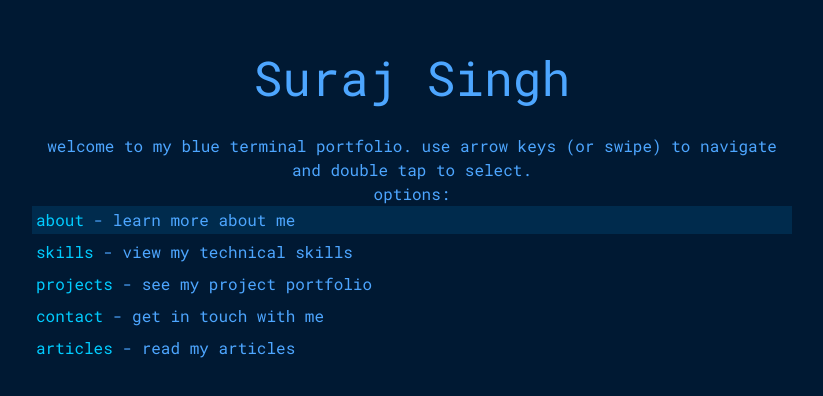
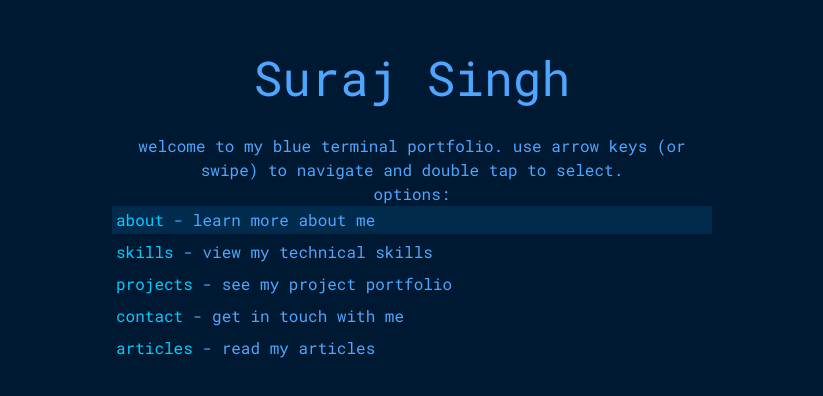
Before and after one commit to surajssc1232/terminalpf, a Next.js app: page / in a window 1280 px wide. Shown: the part 186-582 px from the top of the page, without its empty margins (228-1051 px from the left). Built offline with nearby package versions, Linux system fonts and the light colour scheme.

Commit message:
ajsbdasdshjdfb

```diff
--- a/app/components/BlueTerminal.module.css
+++ b/app/components/BlueTerminal.module.css
@@ -27,18 +27,32 @@
 
 .intro {
   margin-bottom: 20px;
+  display: flex;
+  flex-direction: column;
+  align-items: center;
+  justify-content: center;
+  width: 100%;
+  max-width: 600px;
 }
 
 .output {
   flex-grow: 1;
   overflow-y: auto;
   margin-bottom: 20px;
-  padding-right: 10px;
+  padding: 20px;
+  display: flex;
+  flex-direction: column;
+  align-items: center;
+  justify-content: center;
+  width: 100%;
+  max-width: 600px;
 }
 
 .outputLine {
-  margin-bottom: 8px;
+  margin-bottom: 12px;
   padding: 2px 4px;
+  text-align: center;
+  width: 100%;
 }
 
 .terminal ul {
@@ -46,6 +60,9 @@
   width: 100%;
   padding: 0;
   margin: 0;
+  display: flex;
+  flex-direction: column;
+  align-items: center;
 }
 
 .terminal li {
@@ -70,6 +87,8 @@
   color: #00ccff;
   font-style: italic;
   margin-top: 20px;
+  width: 100%;
+  text-align: center;
 }
 
 @media (min-width: 768px) {
@@ -145,6 +164,8 @@
   border-radius: 6px;
   padding: 8px;
   margin: 6px 0;
+  width: 100%;
+  text-align: center;
 }
 
 .contactLine {
@@ -159,6 +180,8 @@
   transition: all 0.3s ease;
   position: relative;
   outline: none;
+  width: 100%;
+  text-align: center;
 }
 
 .contactLine:hover {
```
